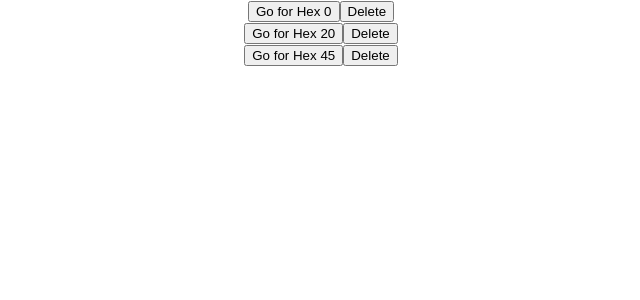
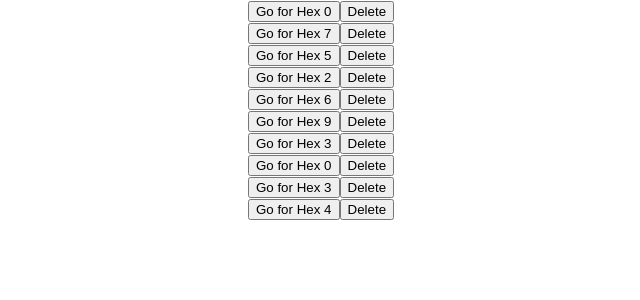
Before and after one commit to mierzvoj/app-state-project, a React (Create React App) app: page / in a window 1280 px wide. Shown: the top 300 px of the page, without its empty margins (319-959 px from the left). Built offline with nearby package versions, Linux system fonts and the light colour scheme.

Commit message:
array id adding issue

```diff
--- a/src/Item.tsx
+++ b/src/Item.tsx
@@ -13,8 +13,8 @@ const Item = function (props: ItemProps) {
     setHex(value.toString(16));
   };
 
-  const handleDelete = (itemId: number, hadnlerFn: (val: number) => void) => {
-    hadnlerFn(itemId);
+  const handleDelete = (itemId: number, handlerFn: (val: number) => void) => {
+      handlerFn(itemId);
   };
 
   return (
--- a/src/Items.tsx
+++ b/src/Items.tsx
@@ -1,34 +1,53 @@
-import React, { useState } from "react";
+import React, {useState} from "react";
 import Item from "./Item";
 
 const Items = () => {
-  const values = [
-    { id: 1, value: 0 },
-    { id: 2, value: 20 },
-    { id: 3, value: 45 },
-  ];
+    // const values = [
+    //     {id: 1, value: 10},
+    //     {id: 2, value: 20},
+    //     {id: 3, value: Math.floor(Math.random() * 10)},
+    //     {id: 4, value: Math.floor(Math.random() * 10)},
+    //     {id: 5, value: Math.floor(Math.random() * 10)},
+    //     {id: 6, value: Math.floor(Math.random() * 10)},
+    //     {id: 7, value: Math.floor(Math.random() * 10)},
+    //     {id: 8, value: Math.floor(Math.random() * 10)},
+    //     {id: 9, value: Math.floor(Math.random() * 10)},
+    //     {id: 10, value: Math.floor(Math.random() * 10)},
+    // ];
 
-  const [items, setItems] = useState<{ id: number; value: number }[]>(values);
+
+    const [numbers, setNumbers] = useState(Array.from({length: 10}, () => {
+        return {
+
+            num: Math.floor(Math.random() * 10),
+            // isHex: false,
+        }
+    }));
+
+    // const [items, setItems] = useState<{ id: number; value: number }[]>(numbers);
+
 
     const handleDelete = function (itemId: number) {
-    const newItems = [...items];
+        const newItems = [...numbers];
+        newItems.forEach((item, i) => item.id = i + 1);
         var index = newItems.findIndex((i) => i.id === itemId);
         if (index !== -1) {
             newItems.splice(index, 1);
-      setItems(newItems);
+            setNumbers(newItems);
         }
     };
 
     const deleteHandler = (itemId: number) => handleDelete(itemId);
 
+
     return (
         <>
-      {items.map((item) => (
+            {numbers.map((item) => (
                 <Item
                     key={item.id}
                     id={item.id}
                     handler={deleteHandler}
-          value={item.value}
+                    value={item.num}
                 />
             ))}
         </>
```
Lines whose indentation alone changed are shown as unchanged.
